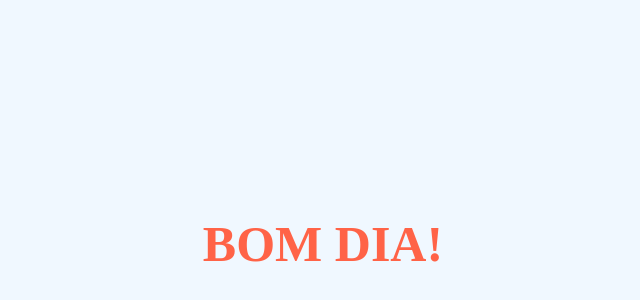
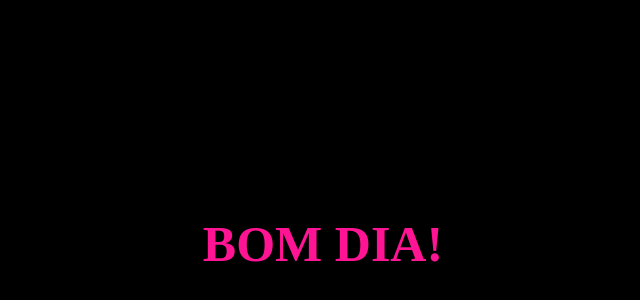
Before and after one commit to JHACKzin/Bom_dia, a plain HTML site: page index.html in a window 1280 px wide. Shown: the part 164-464 px from the top of the page, without its empty margins (317-957 px from the left). Drawn offline with Linux system fonts and the light colour scheme.

Commit message:
Update index.html

```diff
--- a/index.html
+++ b/index.html
@@ -11,11 +11,11 @@
                justify-content: center;
                align-items: center;
                height: 100vh;
-               background-color: #f0f8ff;
+               background-color: #000;
            }
            h1 {
                font-size: 50px;
-               color: #ff6347; /* pink in black */
+               color: #FF1493; /* pink in black */
            }
        </style>
    </head>
```
